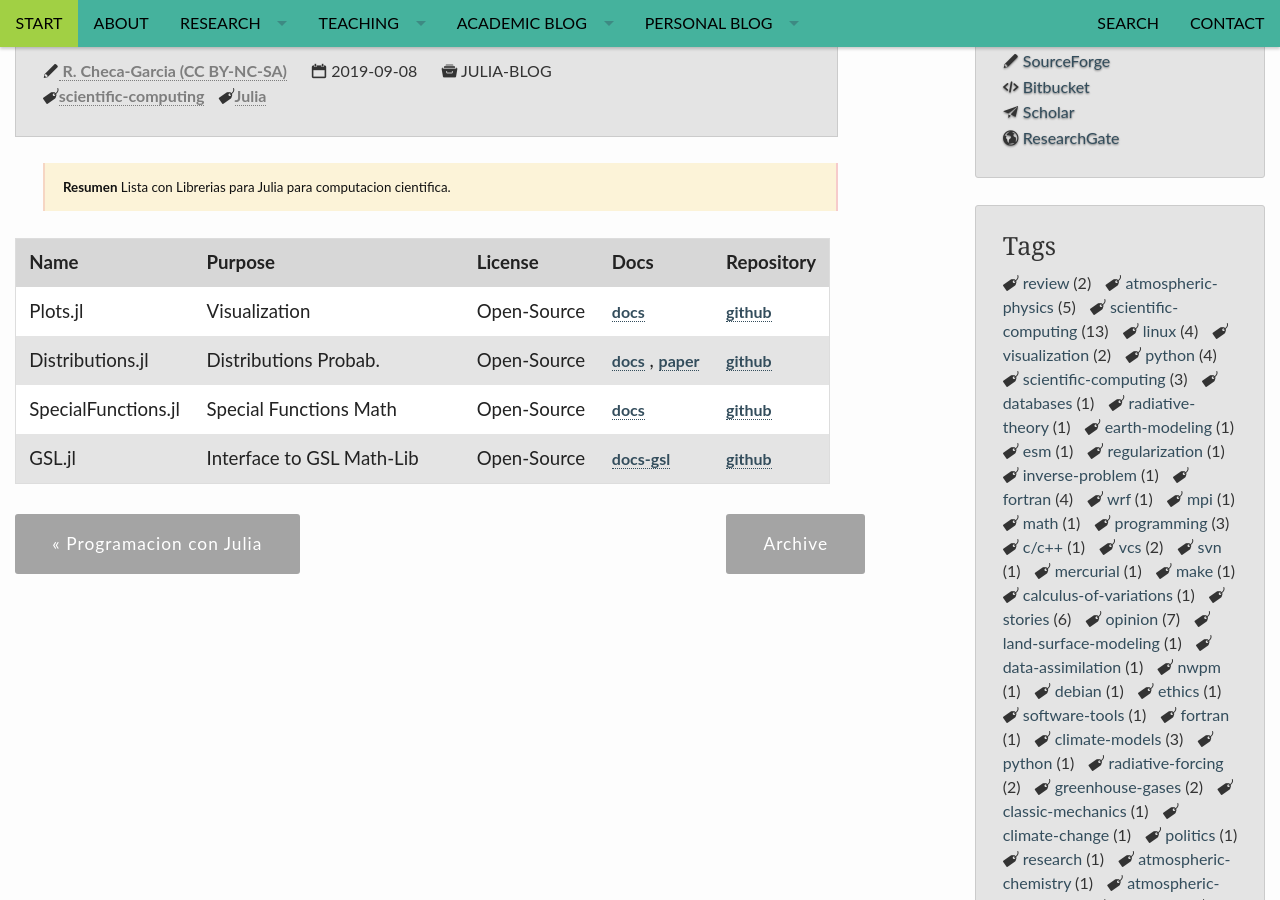
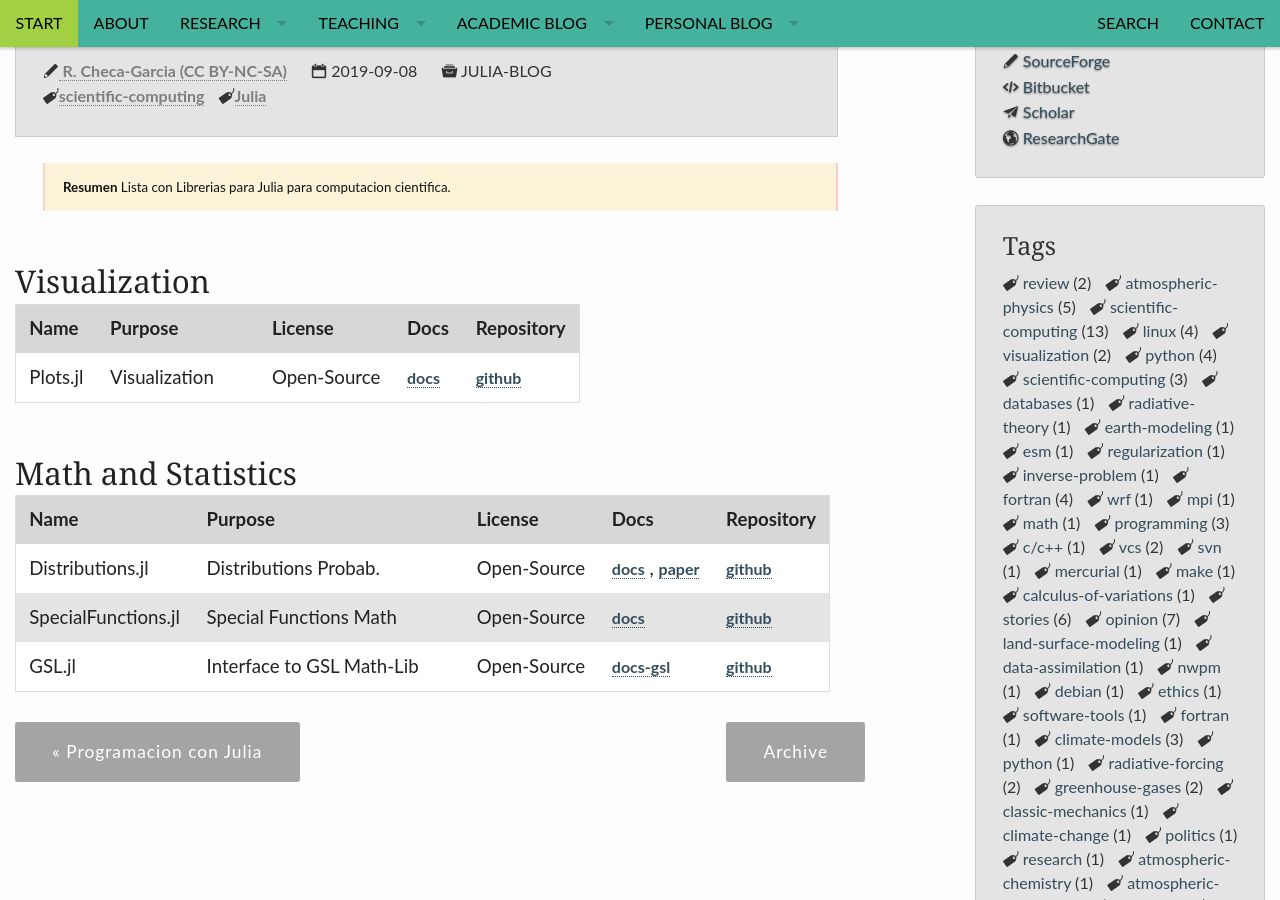
Before and after one commit to RCHG/rchg.github.io, a Jekyll site: the page built from _posts/2019-09-08-JuliaLibs.md, in a window 1280 px wide and 900 px high, scrolled down 360 px. Built offline with Jekyll 4.4.1, drawn with Linux system fonts in a browser that asks for light colours; nearby versions of some CDN libraries; comment, search, counter and statistics services are not loaded.

Commit message:
Update 2019-09-08-JuliaLibs.md

```diff
--- a/_posts/2019-09-08-JuliaLibs.md
+++ b/_posts/2019-09-08-JuliaLibs.md
@@ -18,10 +18,16 @@ header:
 Lista con Librerias para Julia para computacion cientifica.
 {:.smallblock}
 
+## Visualization
 
 | Name 		| Purpose            |             | License      |	Docs | Repository |
 | ----------| ------------------ | ----------- | ------------ | -----| ---------- |
 |Plots.jl 	| Visualization     |              | Open-Source  | [docs](http://docs.juliaplots.org/latest/) | [github](https://github.com/JuliaPlots/Plots.jl) |
+
+## Math and Statistics
+
+| Name 		| Purpose            |             | License      |	Docs | Repository |
+| ----------| ------------------ | ----------- | ------------ | -----| ---------- |
 |Distributions.jl 	| Distributions Probab.     |              | Open-Source  | [docs](https://juliastats.github.io/Distributions.jl/stable/) , [paper](https://arxiv.org/abs/1907.08611) | [github](https://github.com/JuliaStats/Distributions.jl) |
 |SpecialFunctions.jl 	| Special Functions Math     |              | Open-Source  | [docs](https://juliamath.github.io/SpecialFunctions.jl/stable/)  | [github](https://github.com/JuliaMath/SpecialFunctions.jl) |
 |GSL.jl 	| Interface to GSL Math-Lib     |              | Open-Source  | [docs-gsl](https://www.gnu.org/software/gsl/doc/html/index.html)  | [github](https://github.com/JuliaMath/GSL.jl) |
```
